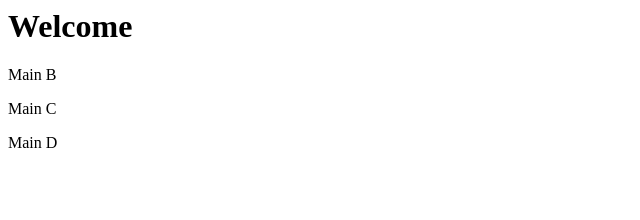
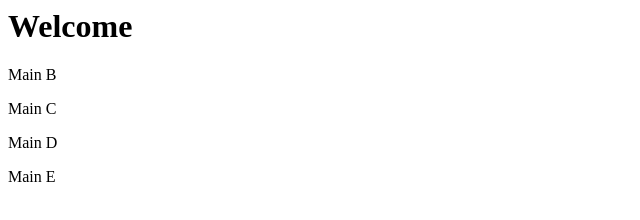
Before and after one commit to Adilkhan0666/lg, a plain HTML site: page index.html in a window 1280 px wide. Shown: the full height of the page, 0-640 px from the left. Drawn offline with Linux system fonts and the light colour scheme.

Commit message:
E: Main - Add E content

```diff
--- a/index.html
+++ b/index.html
@@ -4,5 +4,6 @@
     <p>Main B</p>
     <p>Main C</p>
     <p>Main D</p>
+    <p>Main E</p>
   </body>
 </html>
```
